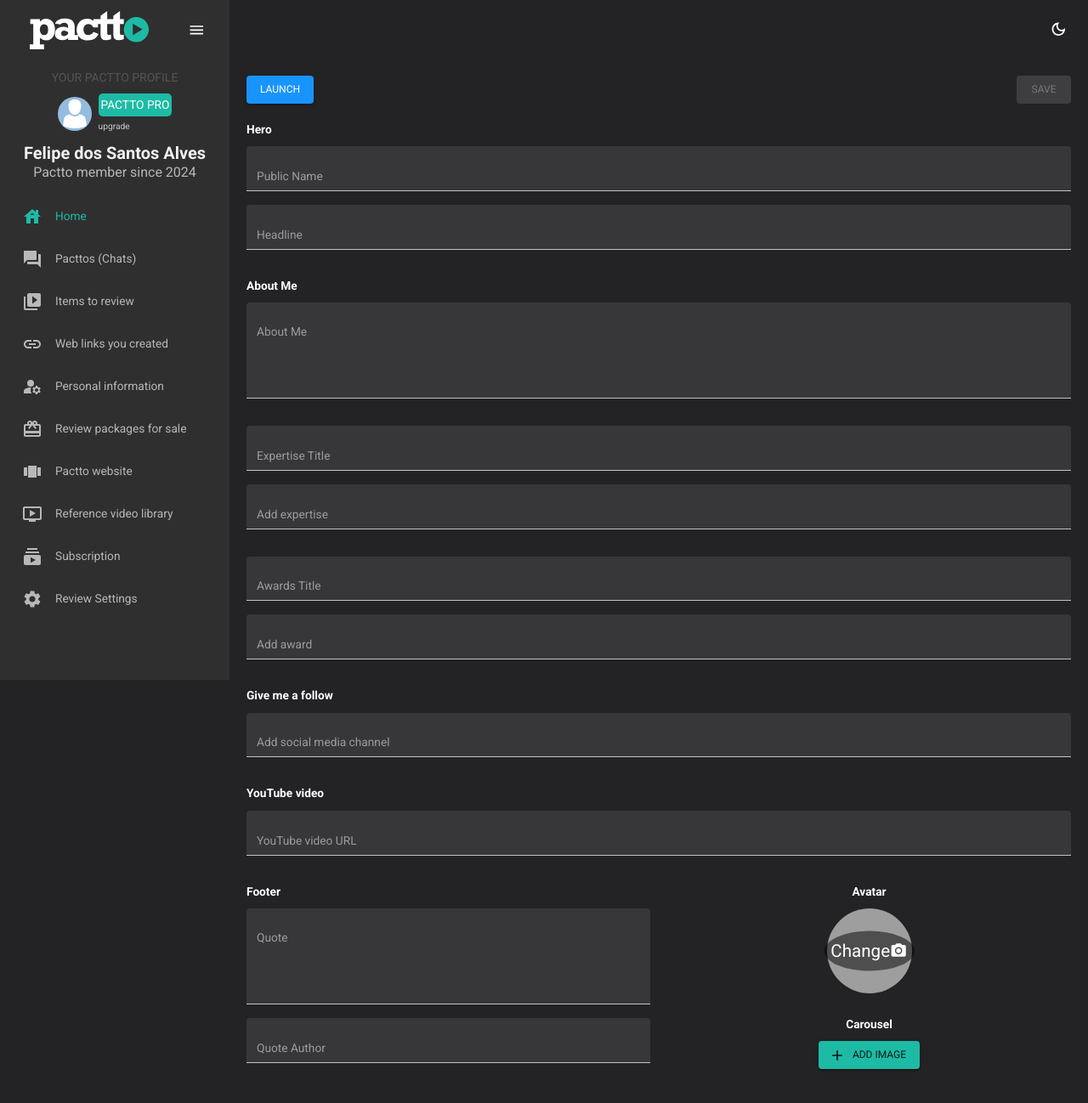
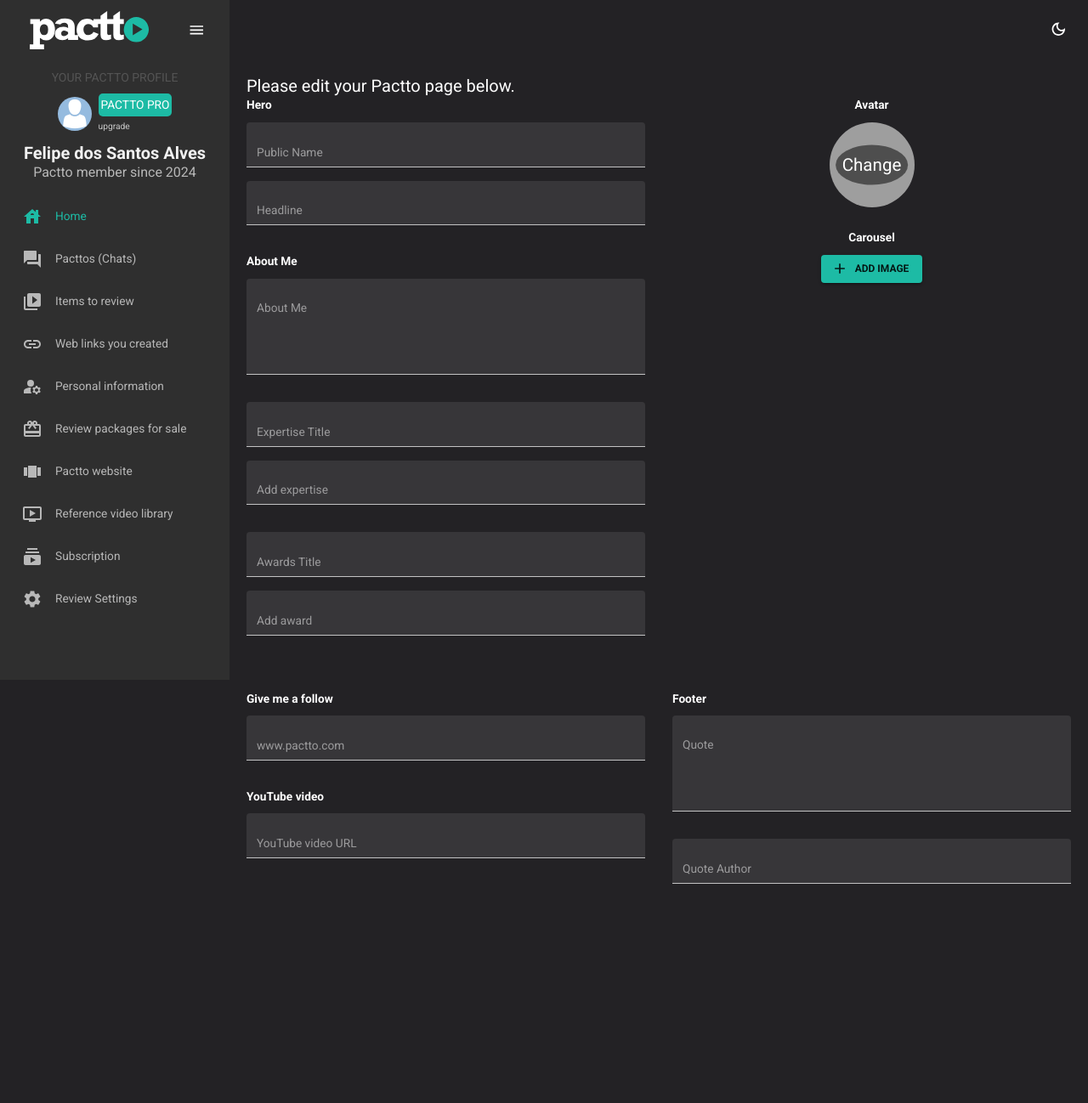
Before and after one commit to felpsalvs/web-admin, a React (Vite) app: page /profile in a window 1280 px wide. Shown: the whole page at 85% size. After the commit the page ends 1072 px from the top, so only its background shows below. Built offline with nearby package versions, Linux system fonts and the light colour scheme; grey boxes are pictures that could not be loaded; the HTML template or start-up script is replaced by a standard one.

Commit message:
chore: update box and update icons

```diff
--- a/src/scenes/pacttos/index.jsx
+++ b/src/scenes/pacttos/index.jsx
@@ -1,6 +1,6 @@
-import { Box, Typography, TextField } from "@mui/material";
-import SearchIcon from "@mui/icons-material/Search";
-import Header from "../../components/Header";
+import { Box, Typography, TextField } from "@mui/material"
+import SearchIcon from "@mui/icons-material/Search"
+import Header from "../../components/Header"
 
 const Pacttos = () => {
 	return (
@@ -9,18 +9,23 @@
 			<Typography display="flex" justifyContent="center" textAlign="center">
 				No Pacttos found
 			</Typography>
-      <Box>
+			<Box
+				display="flex"
+				justifyContent="space-between"
+				alignItems="center"
+				mt="20px"
+			>
 				<TextField
 					fullWidth
 					variant="outlined"
 					placeholder="Search"
 					InputProps={{
-            startAdornment: <SearchIcon sx={{ mr: 1 }} />,
+						endAdornment: <SearchIcon />,
 					}}
 				/>
 			</Box>
 		</Box>
-  );
-};
+	)
+}
 
-export default Pacttos;
+export default Pacttos
--- a/src/scenes/profile/index.jsx
+++ b/src/scenes/profile/index.jsx
@@ -1,65 +1,76 @@
-import { useState } from 'react';
-import { Box, Button, TextField, Avatar, IconButton } from '@mui/material';
-import { useFormik } from 'formik';
-import * as Yup from 'yup';
-import AddIcon from '@mui/icons-material/Add';
-import PhotoCamera from '@mui/icons-material/PhotoCamera';
+import { useState } from "react"
+import {
+	Box,
+	Button,
+	TextField,
+	Avatar,
+	IconButton,
+	useTheme,
+	Typography,
+	Grid,
+} from "@mui/material"
+import { useFormik } from "formik"
+import * as Yup from "yup"
+import AddIcon from "@mui/icons-material/Add"
+import { tokens } from "../../theme"
 
-const ProfilePage = () => {
-  const [avatar, setAvatar] = useState('/path-to-avatar.jpg');
+const Profile = () => {
+	const theme = useTheme()
+	const colors = tokens(theme.palette.mode)
+	const [avatar, setAvatar] = useState("/path-to-avatar.jpg")
 
 	const validationSchema = Yup.object({
-    headline: Yup.string().required('Headline is required'),
-    aboutMe: Yup.string().required('About Me is required'),
-    expertise: Yup.string().required('Expertise is required'),
-    award: Yup.string().required('Award is required'),
-    socialMedia: Yup.string().required('Social media channel is required'),
-    youtube: Yup.string().url('Invalid URL').required('YouTube video URL is required'),
-    quote: Yup.string().required('Quote is required'),
-    quoteAuthor: Yup.string().required('Quote Author is required'),
-  });
+		headline: Yup.string().required("Headline is required"),
+		aboutMe: Yup.string().required("About Me is required"),
+		expertise: Yup.string().required("Expertise is required"),
+		award: Yup.string().required("Award is required"),
+		socialMedia: Yup.string().required("Social media channel is required"),
+		youtube: Yup.string()
+			.url("Invalid URL")
+			.required("YouTube video URL is required"),
+		quote: Yup.string().required("Quote is required"),
+		quoteAuthor: Yup.string().required("Quote Author is required"),
+	})
 
 	const formik = useFormik({
 		initialValues: {
-      headline: '',
-      aboutMe: '',
-      expertise: '',
-      award: '',
-      socialMedia: '',
-      youtube: '',
-      quote: '',
-      quoteAuthor: '',
+			headline: "",
+			aboutMe: "",
+			expertise: "",
+			award: "",
+			socialMedia: "",
+			youtube: "",
+			quote: "",
+			quoteAuthor: "",
 		},
 		validationSchema,
-    onSubmit: (values) => {
+		onSubmit: values => {
 			if (!avatar) {
-        alert('Avatar is required');
+				alert("Avatar is required")
 			} else {
-        console.log('Form data:', values);
+				console.log("Form data:", values)
 			}
 		},
-  });
+	})
 
-  const handleAvatarChange = (event) => {
-    const file = event.target.files[0];
+	const handleAvatarChange = event => {
+		const file = event.target.files[0]
 		if (file) {
-      setAvatar(URL.createObjectURL(file));
+			setAvatar(URL.createObjectURL(file))
 		}
-  };
+	}
 
 	return (
 		<form onSubmit={formik.handleSubmit}>
-      <Box p="20px">
-        <Box display="flex" justifyContent="space-between" mb="20px">
-          <Button type="submit" variant="contained" color="profile">
-            LAUNCH
-          </Button>
-          <Button variant="contained" disabled>
-            SAVE
-          </Button>
+			<Box m="20px">
+				<Typography variant="h4">
+					Please edit your Pactto page below.
+				</Typography>
+				<Grid container spacing={4}>
+					<Grid item xs={12} md={6}>
+						<Box fontWeight="bold" mb="10px">
+							Hero
 						</Box>
-
-        <Box fontWeight="bold" mb="10px">Hero</Box>
 						<TextField
 							fullWidth
 							variant="filled"
@@ -78,7 +89,9 @@
 							sx={{ mb: 4 }}
 						/>
 
-        <Box fontWeight="bold" mb="10px">About Me</Box>
+						<Box fontWeight="bold" mb="10px">
+							About Me
+						</Box>
 						<TextField
 							fullWidth
 							multiline
@@ -106,7 +119,9 @@
 							name="expertise"
 							value={formik.values.expertise}
 							onChange={formik.handleChange}
-          error={formik.touched.expertise && Boolean(formik.errors.expertise)}
+							error={
+								formik.touched.expertise && Boolean(formik.errors.expertise)
+							}
 							helperText={formik.touched.expertise && formik.errors.expertise}
 							sx={{ mb: 4 }}
 						/>
@@ -128,21 +143,81 @@
 							helperText={formik.touched.award && formik.errors.award}
 							sx={{ mb: 4 }}
 						/>
+					</Grid>
 
-        <Box fontWeight="bold" mb="10px">Give me a follow</Box>
+					<Grid item xs={12} md={6}>
+						<Box textAlign="center">
+							<Box fontWeight="bold" mb="10px">
+								Avatar
+							</Box>
+							<Box position="relative" display="inline-block">
+								<Avatar
+									alt="User Avatar"
+									src={avatar}
+									sx={{ width: 100, height: 100 }}
+								/>
+								<input
+									accept="image/*"
+									style={{ display: "none" }}
+									id="icon-button-file"
+									type="file"
+									onChange={handleAvatarChange}
+								/>
+								<label htmlFor="icon-button-file">
+									<IconButton
+										color="primary"
+										aria-label="upload picture"
+										component="span"
+										sx={{
+											position: "absolute",
+											top: "50%",
+											left: "50%",
+											transform: "translate(-50%, -50%)",
+											backgroundColor: "rgba(0, 0, 0, 0.5)",
+											color: "white",
+										}}
+									>
+										Change
+									</IconButton>
+								</label>
+							</Box>
+							<Box fontWeight="bold" mb="10px" mt="20px">
+								Carousel
+							</Box>
+							<Button
+								sx={{ fontWeight: 600 }}
+								variant="contained"
+								color="secondary"
+								startIcon={<AddIcon />}
+							>
+								ADD IMAGE
+							</Button>
+						</Box>
+					</Grid>
+
+					<Grid item xs={12} md={6}>
+						<Box fontWeight="bold" mb="10px">
+							Give me a follow
+						</Box>
 						<TextField
 							fullWidth
 							variant="filled"
-          placeholder="Add social media channel"
+							placeholder="www.pactto.com"
 							name="socialMedia"
 							value={formik.values.socialMedia}
 							onChange={formik.handleChange}
-          error={formik.touched.socialMedia && Boolean(formik.errors.socialMedia)}
-          helperText={formik.touched.socialMedia && formik.errors.socialMedia}
+							error={
+								formik.touched.socialMedia && Boolean(formik.errors.socialMedia)
+							}
+							helperText={
+								formik.touched.socialMedia && formik.errors.socialMedia
+							}
 							sx={{ mb: 4 }}
 						/>
 
-        <Box fontWeight="bold" mb="10px">YouTube video</Box>
+						<Box fontWeight="bold" mb="10px">
+							YouTube video
+						</Box>
 						<TextField
 							fullWidth
 							variant="filled"
@@ -154,14 +229,16 @@
 							helperText={formik.touched.youtube && formik.errors.youtube}
 							sx={{ mb: 4 }}
 						/>
+					</Grid>
 
-        <Box display="flex" mb="20px">
-          <Box flex="1">
-            <Box fontWeight="bold" mb="10px">Footer</Box>
+					<Grid item xs={12} md={6}>
+						<Box fontWeight="bold" mb="10px">
+							Footer
+						</Box>
 						<TextField
 							fullWidth
+							multiline
 							rows={4}
-          multiline
 							variant="filled"
 							placeholder="Quote"
 							name="quote"
@@ -169,7 +246,7 @@
 							onChange={formik.handleChange}
 							error={formik.touched.quote && Boolean(formik.errors.quote)}
 							helperText={formik.touched.quote && formik.errors.quote}
-              sx={{ mb: 2 }}
+							sx={{ mb: 4 }}
 						/>
 						<TextField
 							fullWidth
@@ -178,54 +255,19 @@
 							name="quoteAuthor"
 							value={formik.values.quoteAuthor}
 							onChange={formik.handleChange}
-              error={formik.touched.quoteAuthor && Boolean(formik.errors.quoteAuthor)}
-              helperText={formik.touched.quoteAuthor && formik.errors.quoteAuthor}
+							error={
+								formik.touched.quoteAuthor && Boolean(formik.errors.quoteAuthor)
+							}
+							helperText={
+								formik.touched.quoteAuthor && formik.errors.quoteAuthor
+							}
+							sx={{ mb: 4 }}
 						/>
-          </Box>
-
-          <Box flex="1" ml="20px" textAlign="center">
-            <Box fontWeight="bold" mb="10px">Avatar</Box>
-            <Box position="relative" display="inline-block">
-              <Avatar
-                alt="User Avatar"
-                src={avatar}
-                sx={{ width: 100, height: 100 }}
-              />
-              <input
-                accept="image/*"
-                style={{ display: 'none' }}
-                id="icon-button-file"
-                type="file"
-                onChange={handleAvatarChange}
-              />
-              <label htmlFor="icon-button-file">
-                <IconButton
-                  color="primary"
-                  aria-label="upload picture"
-                  component="span"
-                  sx={{
-                    position: 'absolute',
-                    top: '50%',
-                    left: '50%',
-                    transform: 'translate(-50%, -50%)',
-                    backgroundColor: 'rgba(0, 0, 0, 0.5)',
-                    color: 'white',
-                  }}
-                >
-                  Change
-                  <PhotoCamera />
-                </IconButton>
-              </label>
-            </Box>
-            <Box fontWeight="bold" mb="10px" mt="20px">Carousel</Box>
-            <Button variant="contained" color="secondary" startIcon={<AddIcon />}>
-              ADD IMAGE
-            </Button>
-          </Box>
-        </Box>
+					</Grid>
+				</Grid>
 			</Box>
 		</form>
-  );
-};
+	)
+}
 
-export default ProfilePage;
+export default Profile
--- a/src/scenes/review/index.jsx
+++ b/src/scenes/review/index.jsx
@@ -1,20 +1,24 @@
-import {Box, TextField} from '@mui/material'
-import SearchIcon from "@mui/icons-material/Search";
+import { Box, TextField } from "@mui/material"
+import SearchIcon from "@mui/icons-material/Search"
 
-import Header from '../../components/Header'
+import Header from "../../components/Header"
 
 const Review = () => {
-
 	return (
 		<Box m="20px">
-      <Header title='There are no review requests sent to you' />
-      <Box>
+			<Header title="There are no review requests sent to you" />
+			<Box
+				display="flex"
+				justifyContent="space-between"
+				alignItems="center"
+				mt="20px"
+			>
 				<TextField
 					fullWidth
 					variant="outlined"
 					placeholder="Search"
 					InputProps={{
-            startAdornment: <SearchIcon sx={{ mr: 1 }} />,
+						endAdornment: <SearchIcon />,
 					}}
 				/>
 			</Box>
@@ -22,4 +26,4 @@
 	)
 }
 
-export default Review;
+export default Review
--- a/src/scenes/shared/index.jsx
+++ b/src/scenes/shared/index.jsx
@@ -1,29 +1,40 @@
-import {Box, TextField} from '@mui/material'
-import SearchIcon from "@mui/icons-material/Search";
+import { Box, TextField } from "@mui/material"
+import SearchIcon from "@mui/icons-material/Search"
 
-import Header from '../../components/Header'
+import Header from "../../components/Header"
 
 const Shared = () => {
-
 	return (
 		<Box m="20px">
-      <Header title='There are no public web links you created' />
+			<Header title="There are no public web links you created" />
+			<Box
+				display="flex"
+				justifyContent="space-between"
+				alignItems="center"
+				mb="80px"
+			>
 				<TextField
 					fullWidth
 					variant="outlined"
 					placeholder="Search"
 					InputProps={{
-            startAdornment: <SearchIcon sx={{ mr: 1 }} />,
+						endAdornment: <SearchIcon />,
 					}}
 				/>
-      <Header title='There are no private web links you created' />
-      <Box>
+			</Box>
+			<Header title="There are no private web links you created" />
+			<Box
+				display="flex"
+				justifyContent="space-between"
+				alignItems="center"
+				mt="20px"
+			>
 				<TextField
 					fullWidth
 					variant="outlined"
 					placeholder="Search"
 					InputProps={{
-            startAdornment: <SearchIcon sx={{ mr: 1 }} />,
+						endAdornment: <SearchIcon />,
 					}}
 				/>
 			</Box>
@@ -31,4 +42,4 @@
 	)
 }
 
-export default Shared;
+export default Shared
```
Lines whose indentation alone changed are shown as unchanged.
